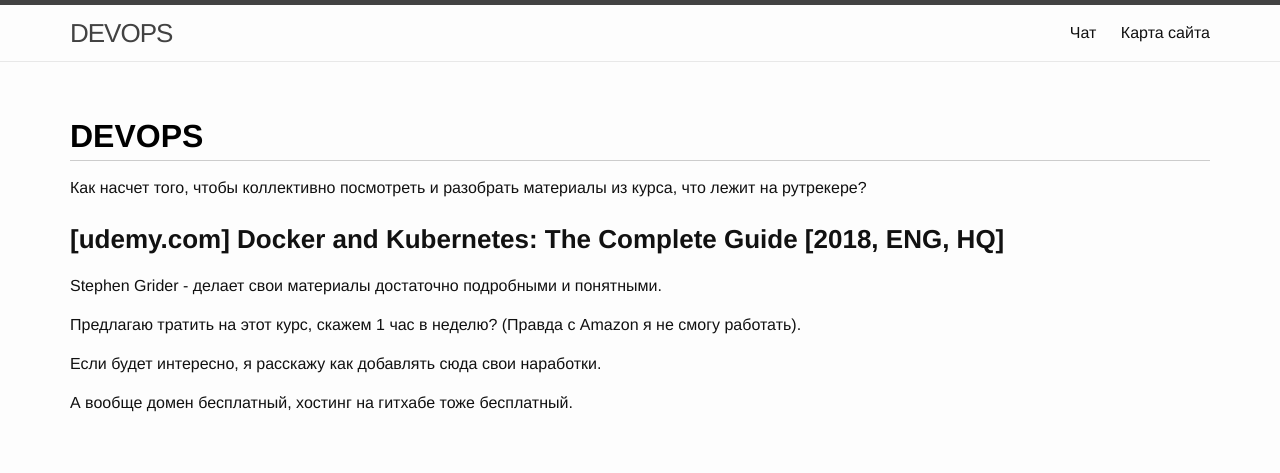
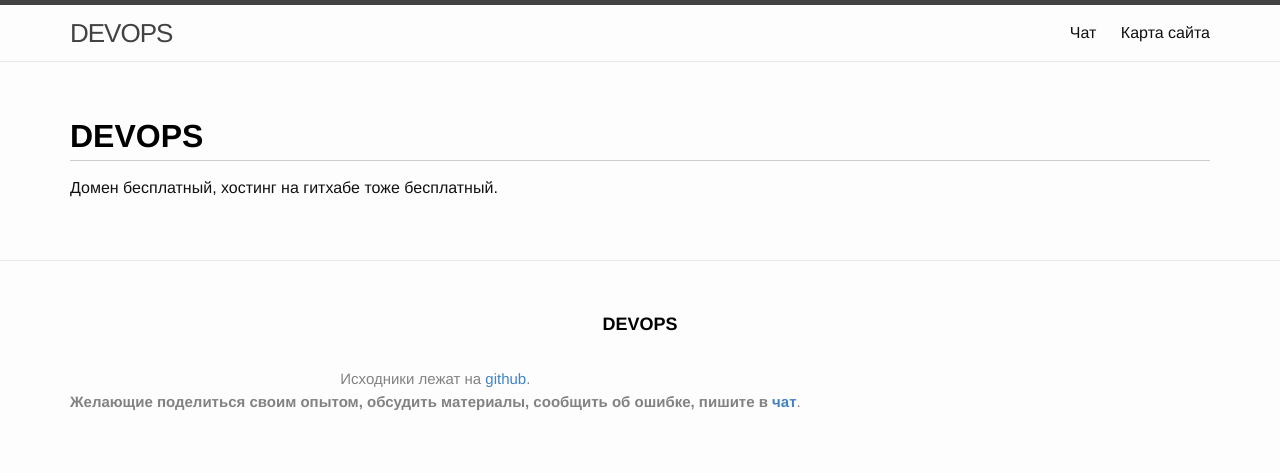
Before and after one commit to webmak1/itsimple.ru, a Jekyll site: the page built from website/00-index.md, in a window 1280 px wide. Shown: the top 473 px of the page. Built offline with Jekyll 4.4.1, drawn with Linux system fonts in a browser that asks for light colours; some of the changed text lies outside the part shown.

Commit message:
Поменял текст

```diff
--- a/_includes/footer.html
+++ b/_includes/footer.html
@@ -10,9 +10,7 @@
 
 <!-- Google Analitics -->
 
-    <h2 class="footer-heading"> DEVOPS <br/>
-        {{ site.title }}
-    </h2>
+    <h2 class="footer-heading"> {{ site.title }} </h2>
 
     <div class="footer-col-wrapper">
 
@@ -20,11 +18,6 @@
         <p class="text">Исходники лежат на <a href="https://github.com/marley-js/devops.ga" rel="nofollow">github</a>.<br/>
             <strong>Желающие поделиться своим опытом, обсудить материалы, сообщить об ошибке, пишите в <a href="//devops.ga/chat/">чат</a></strong>.
         </p>
-
-        <p class="text">
-            <strong>Лучше потратить какое-то количество времени, чтобы записать успешный опыт, чем потом повторно воспроизводить по памяти.</strong><br/><br/>
-            <strong>Все материалы обновляются по мере нахождения лучших практик и апгрейда знаний. Если в проекте будет учавствовать больше людей, качество материалов будет улучшаться и обновляться быстрее.</strong>
-        </p>
       </div>
     </div>
 
--- a/website/00-index.md
+++ b/website/00-index.md
@@ -6,26 +6,4 @@ permalink: /
 
 # DEVOPS
 
-Как насчет того, чтобы коллективно посмотреть и разобрать материалы из курса, что лежит на рутрекере?
-
-
-### [udemy.com] Docker and Kubernetes: The Complete Guide [2018, ENG, HQ]
-
-
-Stephen Grider - делает свои материалы достаточно подробными и понятными.
-
-Предлагаю тратить на этот курс, скажем 1 час в неделю?
-(Правда с Amazon я не смогу работать).
-
-
-Если будет интересно, я расскажу как добавлять сюда свои наработки.
-
-А вообще домен бесплатный, хостинг на гитхабе тоже бесплатный.
-
-
-<br/>
-
-**Для контактов:**
-
-email:
-![Marley](http://img.fotografii.org/a3333333mail.gif 'Marley')
+Домен бесплатный, хостинг на гитхабе тоже бесплатный.
```
Also changed, not shown: website/00-main/01-chat.md (+9 -0 lines), website/00-main/03-suggestions.md (added, +20 -0 lines), website/01-sitemap.md (+2 -0 lines).
